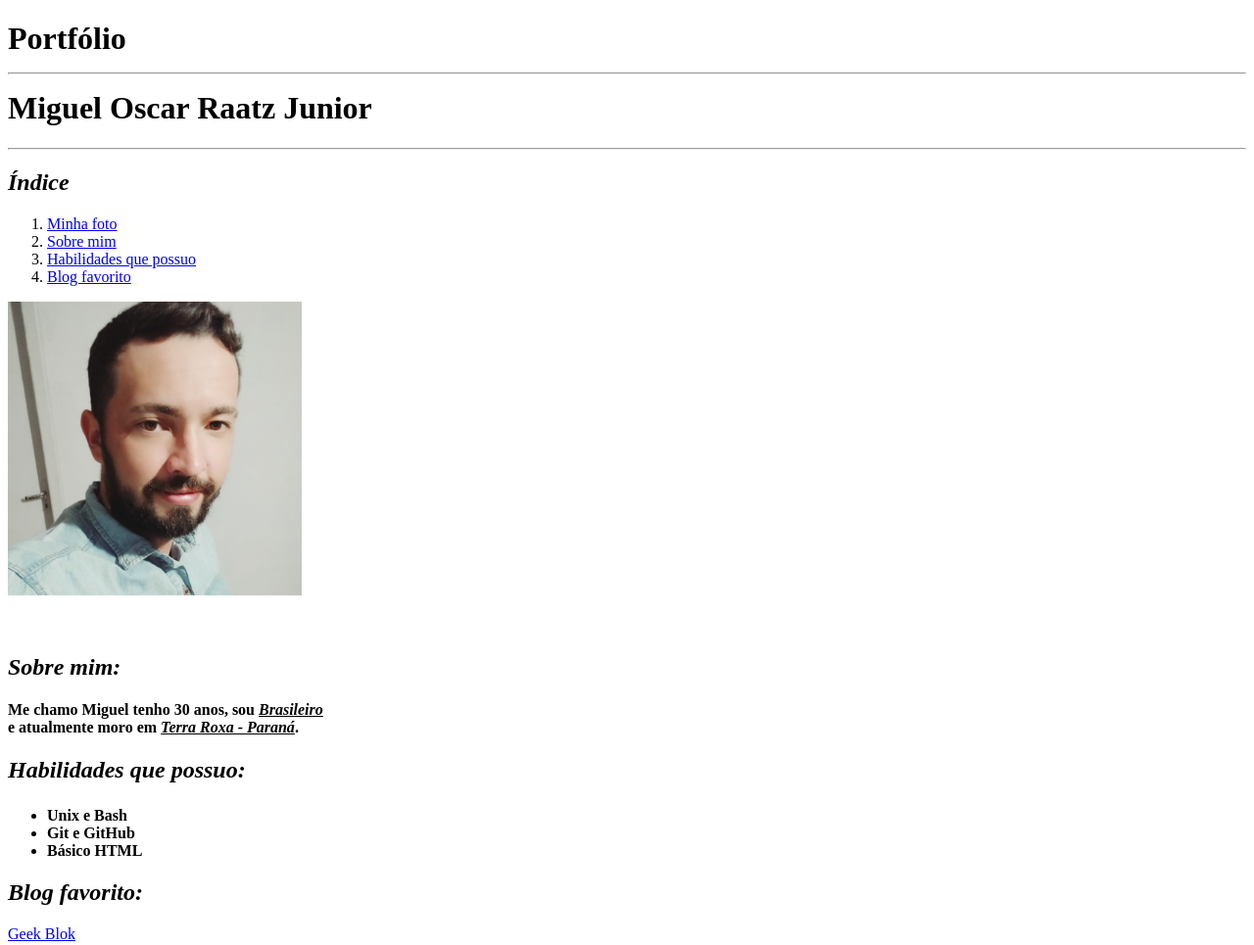
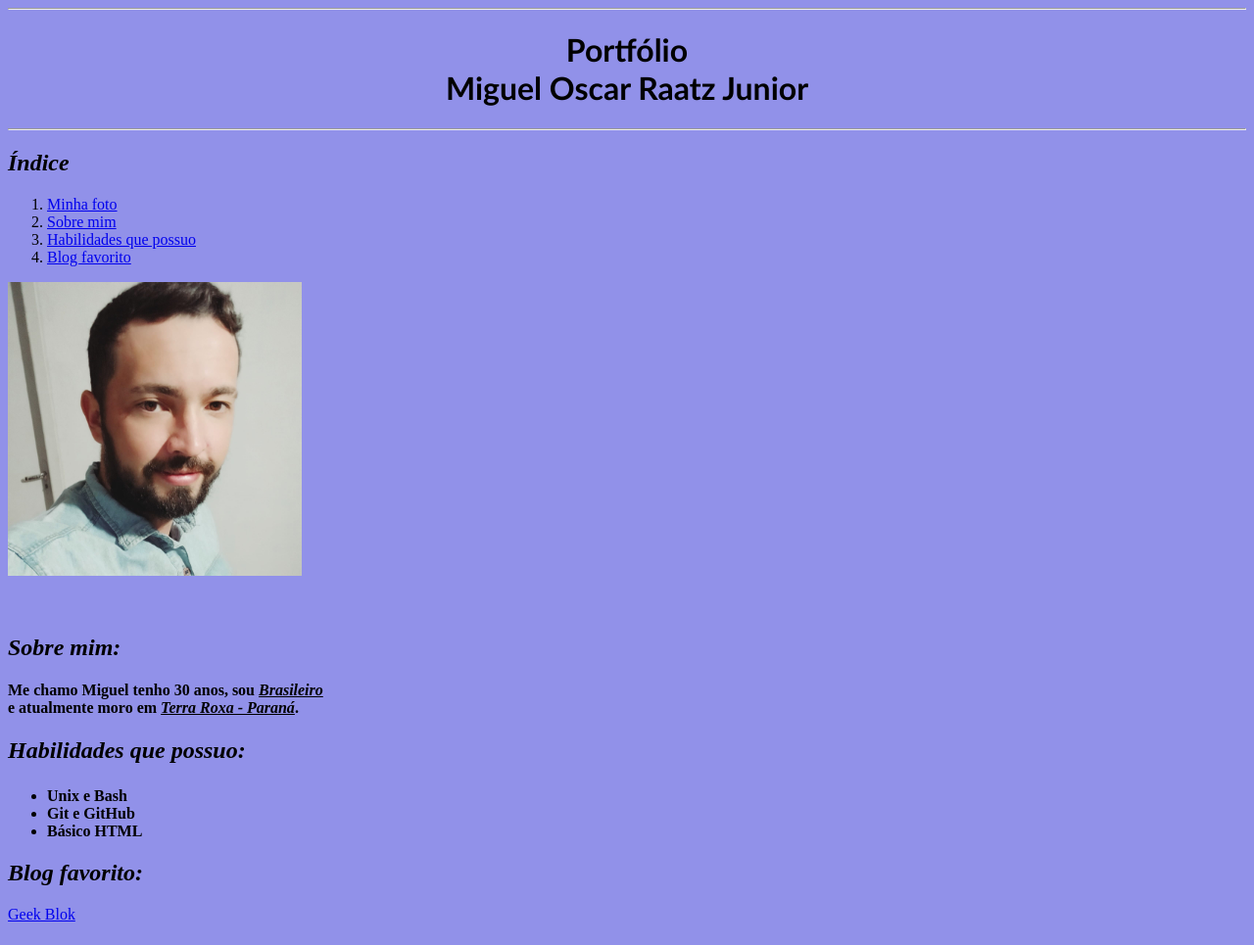
Before and after one commit to miguelraatz/portfolio, a plain HTML site: page index.html in a window 1280 px wide. Shown: the whole page at 98% size. Drawn offline with Linux system fonts and the light colour scheme.

Commit message:
adiciona background color body e edita h1

```diff
--- a/index.html
+++ b/index.html
@@ -3,14 +3,27 @@
     <head>
         <meta charset="UTF-8">
         <title>Portfólio</title>
+        <style>
+            body {
+                background-color: #9191E9
+            }
+            h1 {
+                text-align: center;
+                font-family: 'Trebuchet MS', 'Lucida Sans Unicode', 'Lucida Grande', 'Lucida Sans', Arial, sans-serif;
+            }
+        </style>
     </head>
 
     <body>
 
         <!--Seção 1 nome-->
 
-        <h1><strong>Portfólio<br><hr>
-            Miguel Oscar Raatz Junior</strong></h1>
+            <hr>
+
+        <h1><strong>Portfólio
+        <br>
+            Miguel Oscar Raatz Junior
+        </strong></h1>
 
             <hr>
 
```
